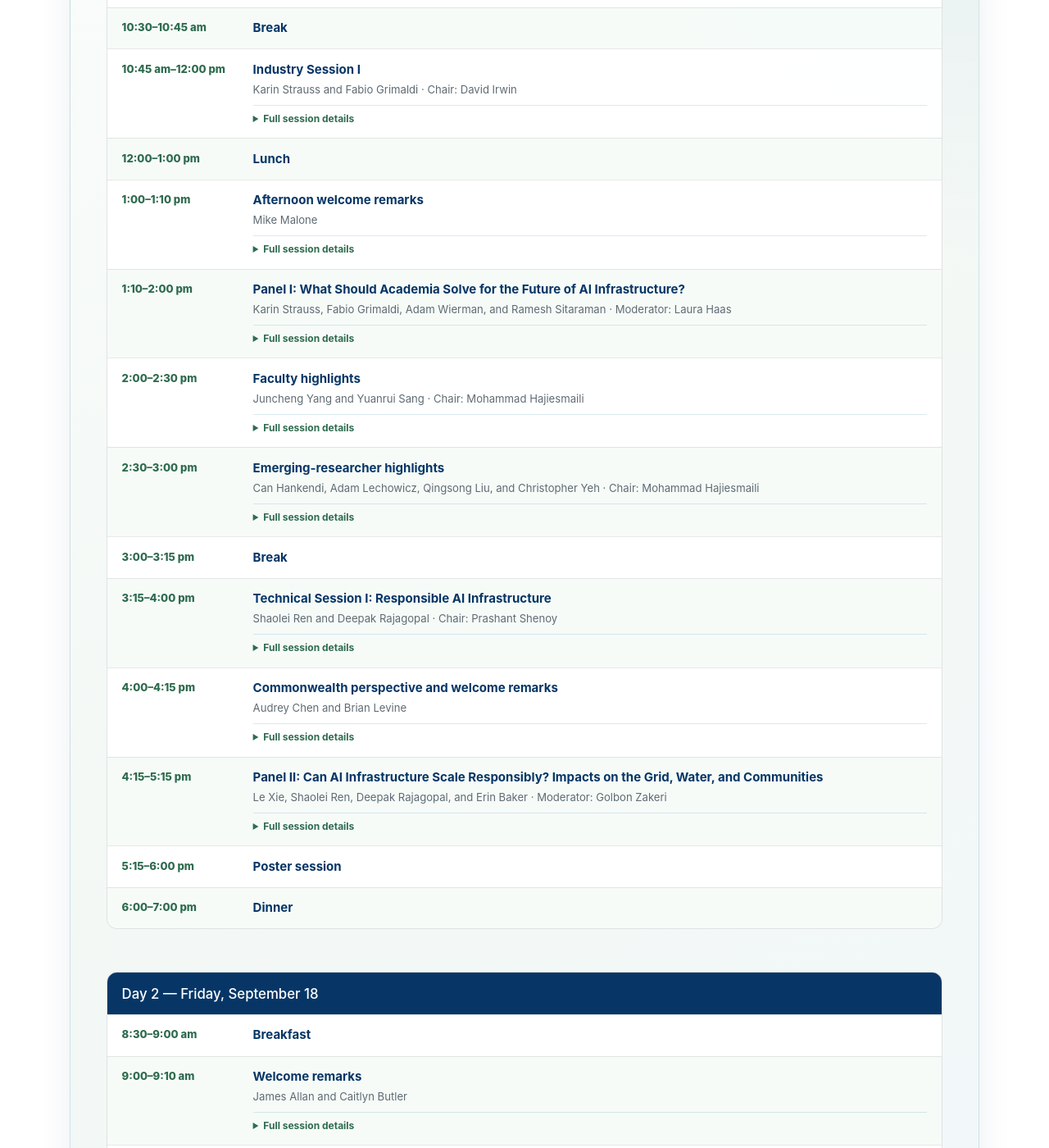
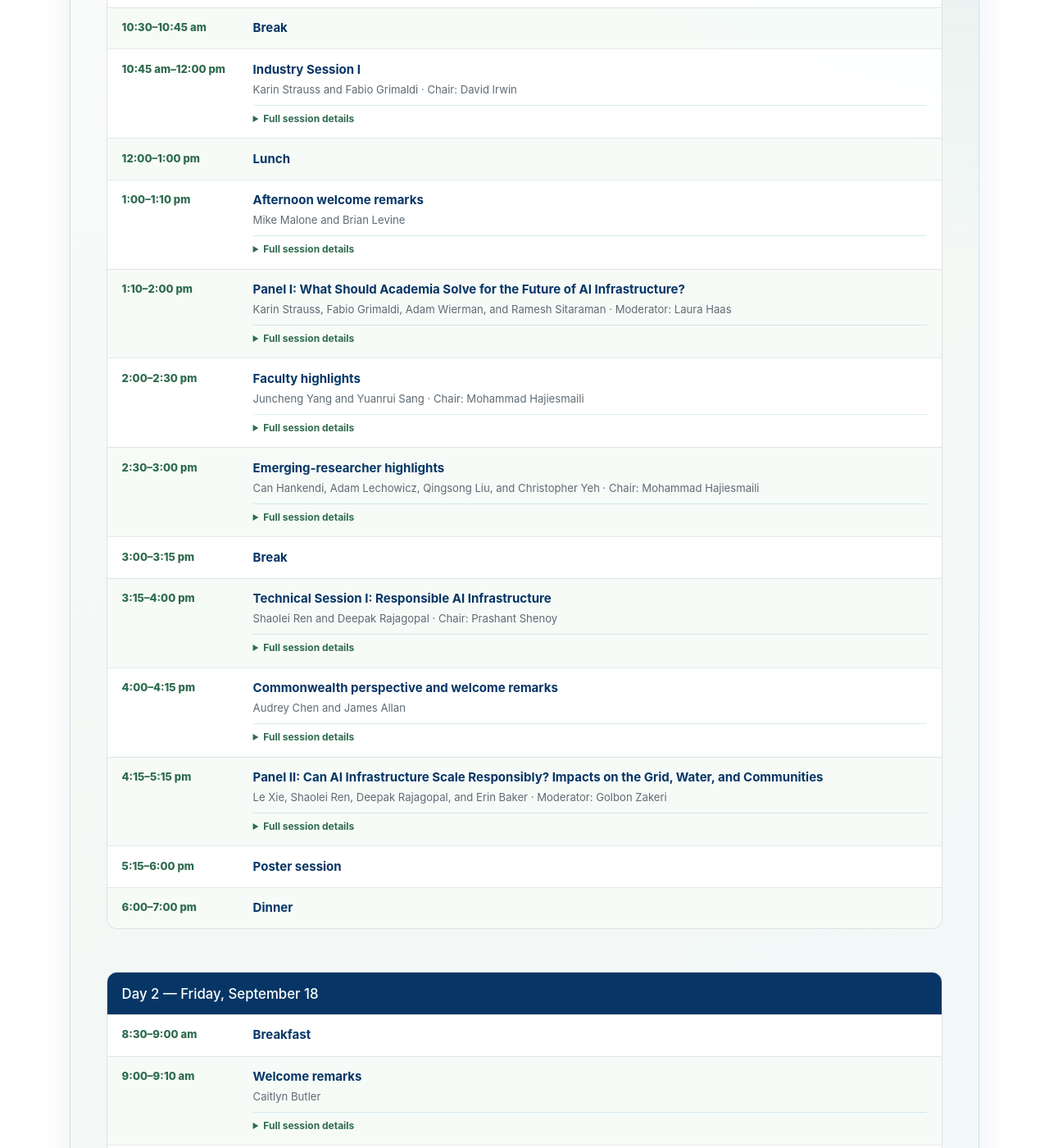
Before and after one commit to umass-solar/umass-solar.github.io, a Jekyll site: the page built from scai-symposium.md, in a window 1280 px wide and 1400 px high, scrolled down 4547 px. Shown: the whole window at 82% size. Built offline with Jekyll 4.4.1, drawn with Linux system fonts in a browser that asks for light colours; some of the changed lines change nothing that is shown.

Commit message:
Update scai-symposium.md

```diff
--- a/scai-symposium.md
+++ b/scai-symposium.md
@@ -2036,11 +2036,12 @@ This talk describes how AWS approaches this challenge across interconnected laye
           <time class="scai-program-time" datetime="2026-09-17T13:00">1:00&ndash;1:10 pm</time>
           <div class="scai-program-session">
             <strong>Afternoon welcome remarks</strong>
-            <p>Mike Malone</p>
+            <p>Mike Malone and Brian Levine</p>
             <details class="scai-session-details">
               <summary>Full session details</summary>
               <div class="scai-session-details-panel">
                 <div class="scai-session-person"><strong>Mike Malone</strong><span>Vice Chancellor for Research and Engagement, UMass Amherst</span><em>Welcome remarks</em></div>
+                <div class="scai-session-person"><strong>Brian Levine</strong><span>Associate Dean of Research &amp; Engagement; Distinguished Professor, Manning College of Information and Computer Sciences, UMass Amherst</span><em>Welcome remarks</em></div>
               </div>
             </details>
           </div>
@@ -2168,12 +2169,12 @@ This talk describes how AWS approaches this challenge across interconnected laye
           <time class="scai-program-time" datetime="2026-09-17T16:00">4:00&ndash;4:15 pm</time>
           <div class="scai-program-session">
             <strong>Commonwealth perspective and welcome remarks</strong>
-            <p>Audrey Chen and Brian Levine</p>
+            <p>Audrey Chen and James Allan</p>
             <details class="scai-session-details">
               <summary>Full session details</summary>
               <div class="scai-session-details-panel">
                 <div class="scai-session-person"><strong>Audrey Chen</strong><span>Deputy CTO and Director of AI, Commonwealth of Massachusetts</span><em>Massachusetts AI initiatives</em></div>
-                <div class="scai-session-person"><strong>Brian Levine</strong><span>Associate Dean of Research &amp; Engagement; Distinguished Professor, Manning College of Information and Computer Sciences, UMass Amherst</span><em>Welcome remarks</em></div>
+                <div class="scai-session-person"><strong>James Allan</strong><span>Senior Associate Dean of Operations; Distinguished Professor, Manning College of Information and Computer Sciences, UMass Amherst</span><em>Welcome remarks</em></div>
               </div>
             </details>
           </div>
@@ -2215,11 +2216,10 @@ This talk describes how AWS approaches this challenge across interconnected laye
           <time class="scai-program-time" datetime="2026-09-18T09:00">9:00&ndash;9:10 am</time>
           <div class="scai-program-session">
             <strong>Welcome remarks</strong>
-            <p>James Allan and Caitlyn Butler</p>
+            <p>Caitlyn Butler</p>
             <details class="scai-session-details">
               <summary>Full session details</summary>
               <div class="scai-session-details-panel">
-                <div class="scai-session-person"><strong>James Allan</strong><span>Senior Associate Dean of Operations; Distinguished Professor, Manning College of Information and Computer Sciences, UMass Amherst</span><em>Welcome remarks</em></div>
                 <div class="scai-session-person"><strong>Caitlyn Butler</strong><span>Associate Dean for Research and Graduate Affairs, Riccio College of Engineering; Professor of Civil and Environmental Engineering, UMass Amherst</span><em>Welcome remarks</em></div>
               </div>
             </details>
```
